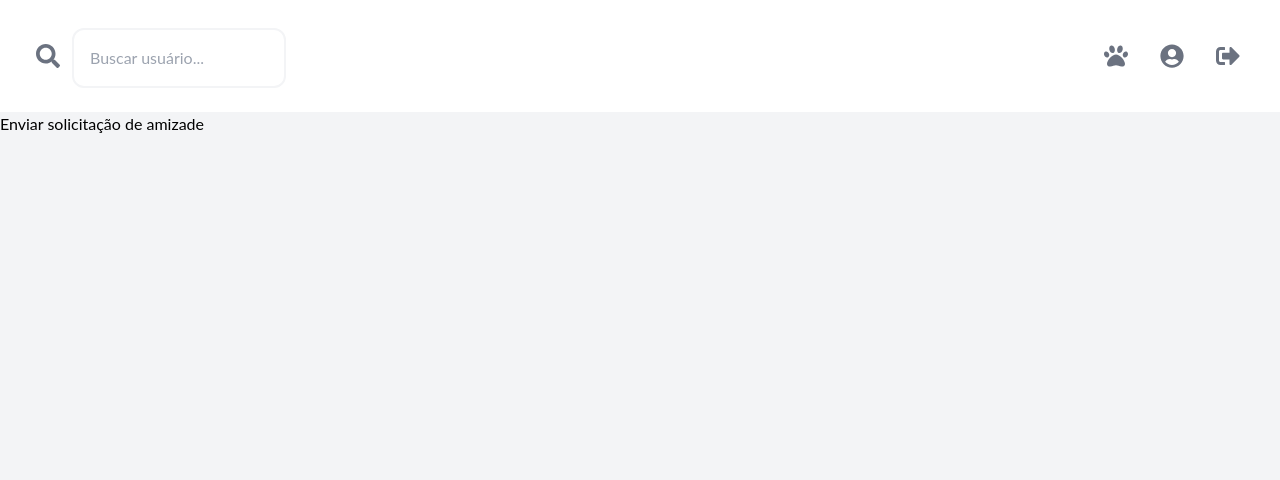
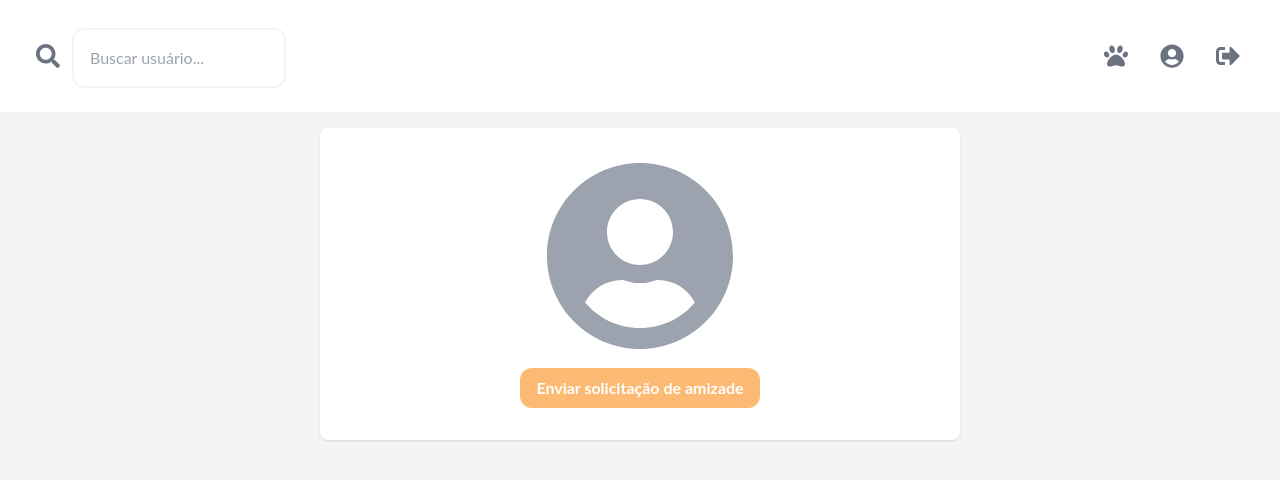
Before and after one commit to marimatulle/petslife, a React (Create React App) app: page /userprofile/1 in a window 1280 px wide. Shown: the top 480 px of the page. Built offline with nearby package versions, Linux system fonts and the light colour scheme; no server answers; the database is empty.

Commit message:
feat: implements the profile in SearchedUserProfile component

```diff
--- a/src/search/SearchedUserProfile.jsx
+++ b/src/search/SearchedUserProfile.jsx
@@ -3,12 +3,18 @@ import { useParams } from "react-router-dom";
 import { doc, getDoc, setDoc, updateDoc } from "firebase/firestore";
 import { database, auth } from "../firebase";
 import Topbar from "../bars/Topbar";
+import { FaUserCircle } from "react-icons/fa";
+import ClipLoader from "react-spinners/ClipLoader";
+import { toast } from "react-toastify";
 
 const SearchedUserProfile = () => {
   const { userId } = useParams();
   const [user, setUser] = useState(null);
   const [friendshipStatus, setFriendshipStatus] = useState(null);
   const [currentUser, setCurrentUser] = useState(null);
+  const [isHovered, setIsHovered] = useState(false);
+  const [isLoading, setIsLoading] = useState(false);
+  const [buttonText, setButtonText] = useState("Enviar solicitação de amizade");
 
   useEffect(() => {
     const fetchUser = async () => {
@@ -71,6 +77,7 @@ const SearchedUserProfile = () => {
         status: "pending",
       });
       setFriendshipStatus("pending");
+      toast.success("Sua solicitação de amizade foi enviada com sucesso!");
     }
   };
 
@@ -91,15 +98,55 @@ const SearchedUserProfile = () => {
   return (
     <div className="bg-gray-100 min-h-screen">
       <Topbar location="/userprofile/:userId" />
-      <p>{user?.username}</p>
-      <p>{user?.name}</p>
-      {friendshipStatus === "pending" ? (
-        <button onClick={unfriend}>Cancelar solicitação de amizade</button>
-      ) : (
-        <button onClick={sendFriendRequest}>
-          Enviar solicitação de amizade
-        </button>
-      )}
+      <div className="flex justify-center items-center h-full">
+        <div className="w-full lg:w-3/4 xl:w-1/2 bg-white shadow rounded-lg p-8 m-4">
+          <div className="flex justify-center">
+            <label
+              onMouseEnter={() => setIsHovered(true)}
+              onMouseLeave={() => setIsHovered(false)}
+              className="relative"
+            >
+              {isLoading ? (
+                <ClipLoader color="#fb923c" loading={isLoading} size={150} />
+              ) : user?.photoURL ? (
+                <img
+                  className="w-48 h-48 rounded-full mx-auto"
+                  src={user.photoURL}
+                  alt="Avatar do usuário"
+                />
+              ) : (
+                <FaUserCircle className="text-gray-400 w-48 h-48 mx-auto" />
+              )}
+            </label>
+          </div>
+          <p className="text-center mt-3 font-bold text-2xl mb-2">
+            {user?.name}
+          </p>
+          <p className="text-center text-gray-400 text-lg">
+            {user?.username}
+            {user?.crmv ? ` (CRMV: ${user?.crmv})` : ""}
+          </p>
+          <div className="flex items-center justify-center mt-4 space-x-4">
+            {friendshipStatus === "pending" ? (
+              <button
+                onClick={unfriend}
+                className="bg-orange-300 hover:bg-orange-400 text-white font-bold py-2 px-4 rounded-xl active:scale-[.98] active:duration-75 transition-all hover:scale-[1.01] ease-in-out"
+              >
+                Cancelar solicitação de amizade
+              </button>
+            ) : (
+              <button
+                onClick={sendFriendRequest}
+                className="bg-orange-300 hover:bg-orange-400 text-white font-bold py-2 px-4 rounded-xl active:scale-[.98] active:duration-75 transition-all hover:scale-[1.01] ease-in-out"
+              >
+                {friendshipStatus === "pending"
+                  ? "Solicitação enviada"
+                  : "Enviar solicitação de amizade"}
+              </button>
+            )}
+          </div>
+        </div>
+      </div>
     </div>
   );
 };
```
